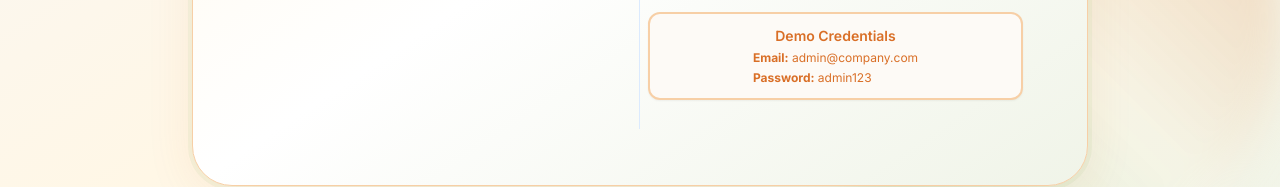
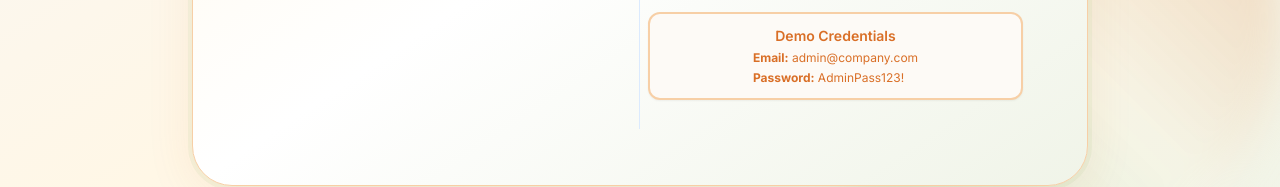
Before and after one commit to Brvlyd/RetenSYNC, a Next.js app: page /auth/login in a window 1280 px wide. Shown: the part 530-717 px from the top of the page. Built offline with nearby package versions, Linux system fonts and the light colour scheme.

Commit message:
demo change

```diff
--- a/app/auth/login/page.tsx
+++ b/app/auth/login/page.tsx
@@ -250,7 +250,7 @@ export default function LoginPage() {
                 <p className="text-sm font-semibold text-[#d96f27] dark:text-[#94c47d] mb-1">Demo Credentials</p>
                 <div className="flex flex-col gap-1 text-[#d96f27] dark:text-[#94c47d] text-xs">
                   <span><strong>Email:</strong> admin@company.com</span>
-                  <span><strong>Password:</strong> admin123</span>
+                  <span><strong>Password:</strong> AdminPass123!</span>
                 </div>
               </div>
             </div>
```
